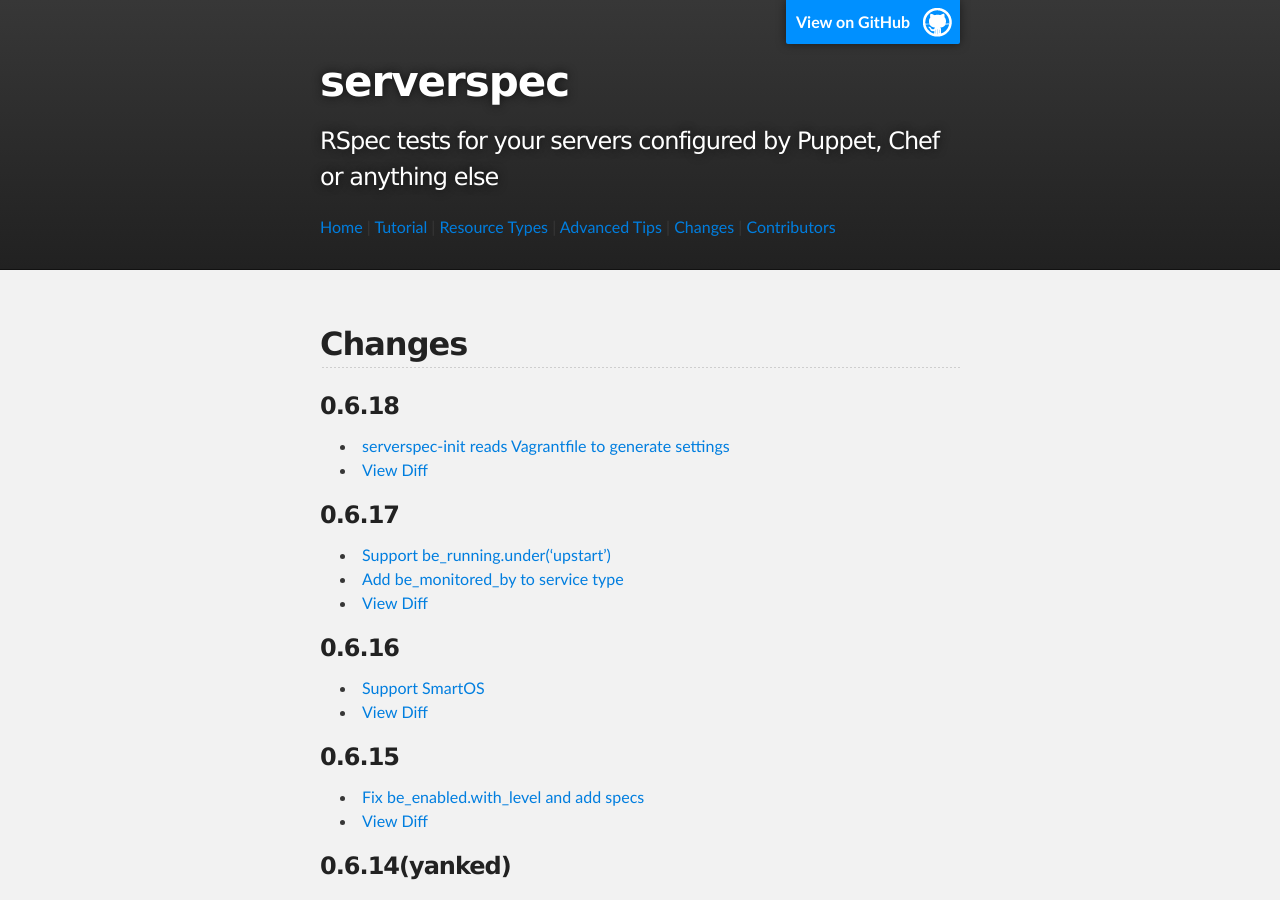
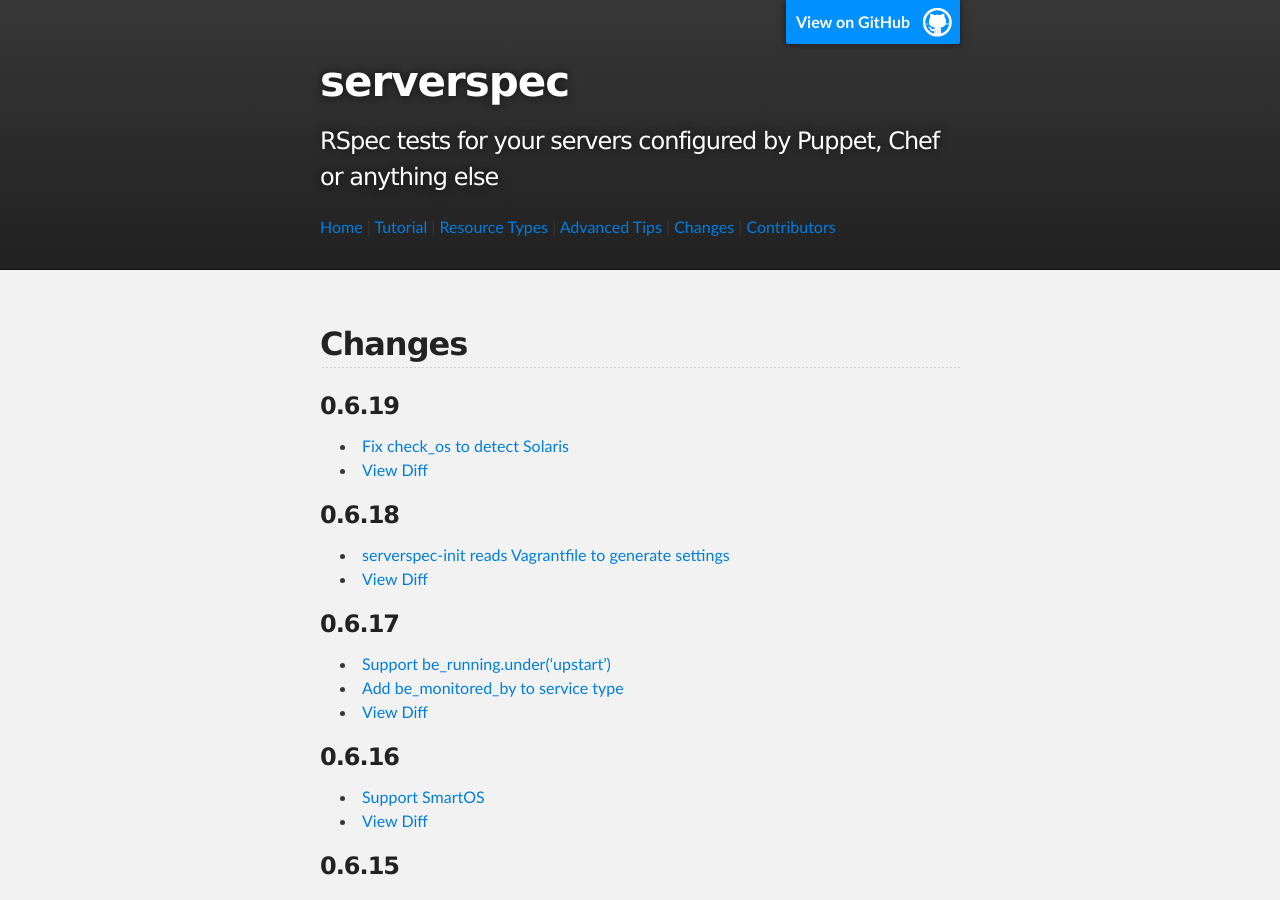
Before and after one commit to serverspec/serverspec.github.io, a Jekyll site: the page built from changes.md, in a window 1280 px wide and 900 px high. Built offline with Jekyll 4.4.1, drawn with Linux system fonts in a browser that asks for light colours; Markdown is read by kramdown in place of the engine named in the settings.

Commit message:
Add changes of v0.6.19

```diff
--- a/changes.md
+++ b/changes.md
@@ -4,6 +4,11 @@ title: Changes
 ---
 
 ## Changes
+
+### 0.6.19
+
+ * [Fix check_os to detect Solaris](https://github.com/serverspec/serverspec/pull/192)
+ * [View Diff](https://github.com/serverspec/serverspec/compare/v0.6.18...v0.6.19)
 
 ### 0.6.18
 
```
